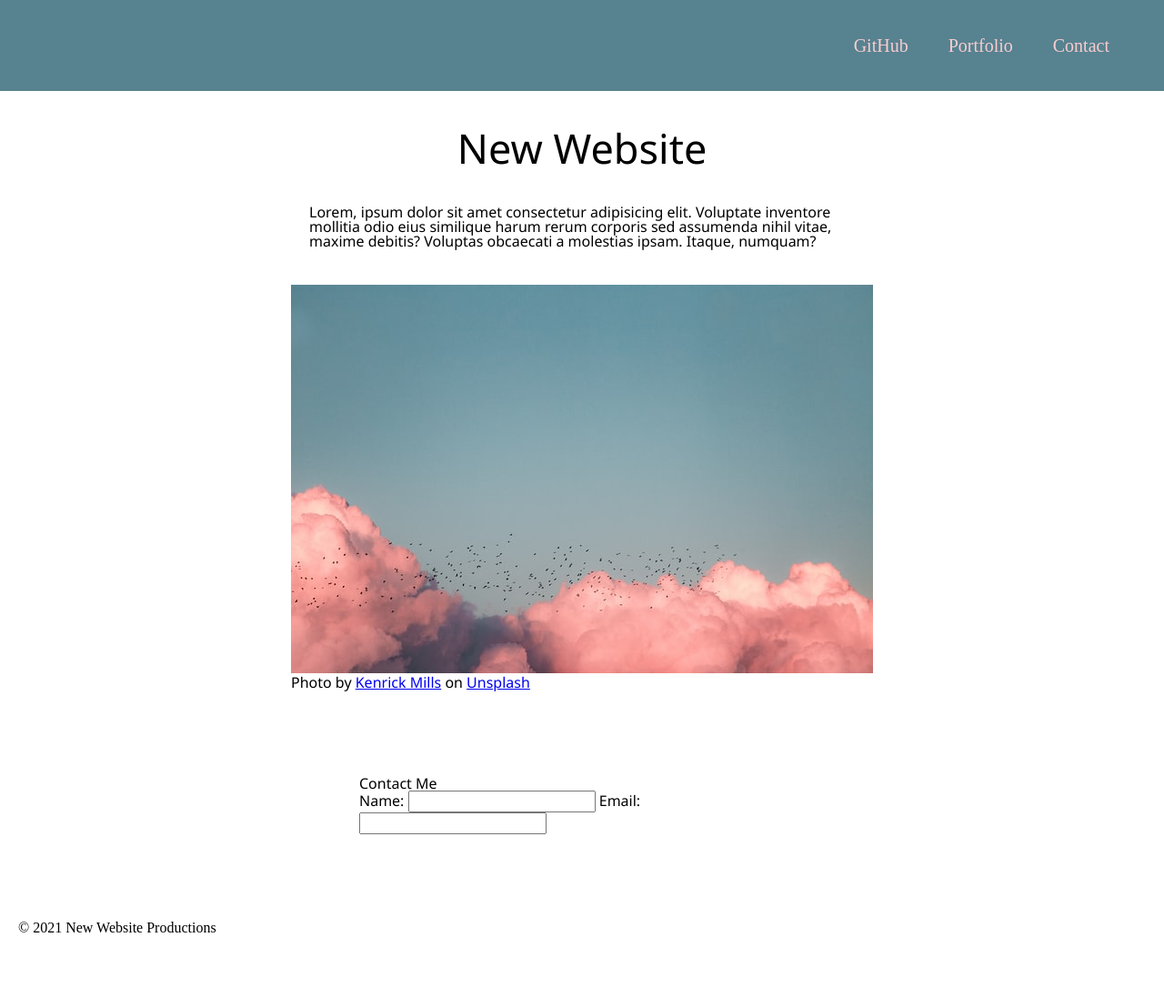
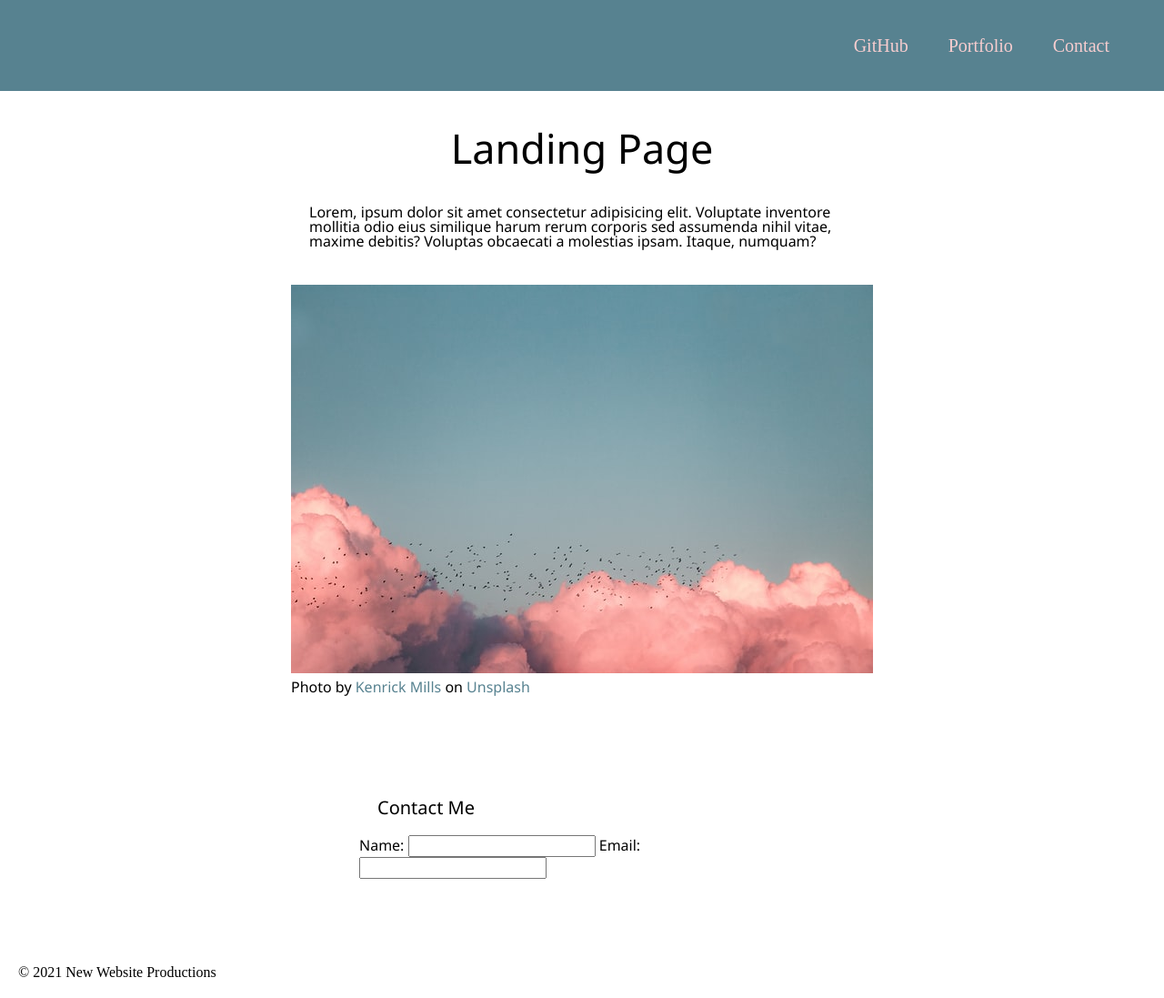
Before and after one commit to jeffMullen/Unit-1-Landing-Page, a plain HTML site: page index.html in a window 1280 px wide. Shown: the whole page at 91% size. Before the commit the page ends 1048 px from the top, so only its background shows below. Drawn offline with Linux system fonts and the light colour scheme.

Commit message:
styled anchor tags

```diff
--- a/assets/css/style.css
+++ b/assets/css/style.css
@@ -54,6 +54,25 @@ p {
     margin: var(--margin-main);
 }
 
+figcaption {
+    margin-top: 5px;
+}
+
 form {
     margin: 75px;
 }
+
+h2 {
+    margin: var(--margin-main);
+    font-size: 20px;
+}
+
+a {
+    color: var(--heading-color);
+    text-decoration: none;
+    transition: 1s;
+}
+
+a:hover {
+    border-bottom: 1px solid var(--heading-color);
+}
--- a/index.html
+++ b/index.html
@@ -46,7 +46,7 @@
     </header>
 
     <main>
-        <h1>New Website</h1>
+        <h1>Landing Page</h1>
 
         <p>Lorem, ipsum dolor sit amet consectetur adipisicing elit. Voluptate inventore mollitia odio eius
             similique harum rerum corporis sed assumenda nihil vitae, maxime debitis? Voluptas obcaecati a molestias
```
